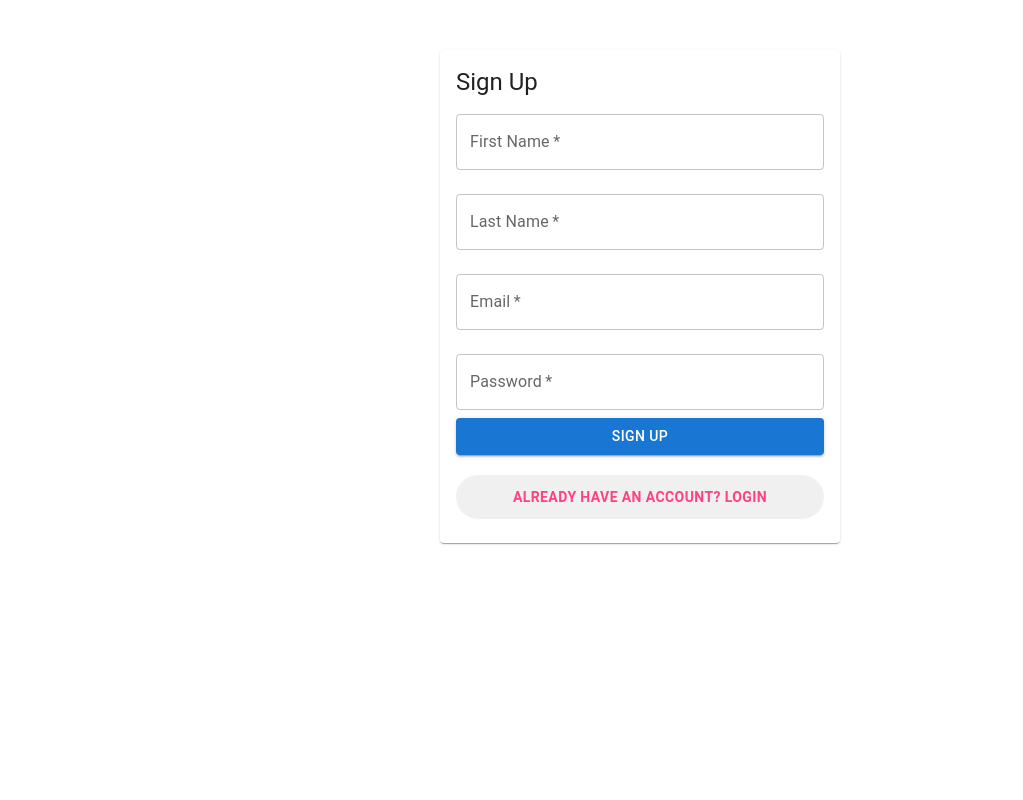
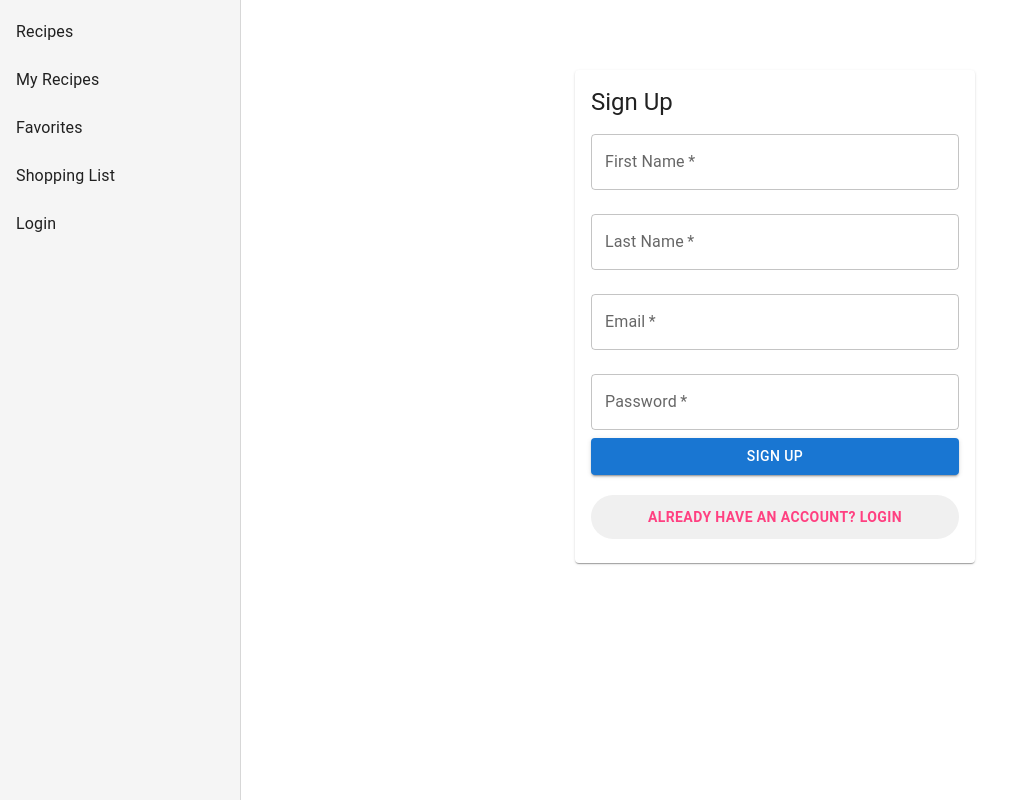
Before and after one commit to Andreeaenee/CookingTime, a React (Create React App) app in the folder fe/: page /signup in a window 1280 px wide. Shown: the whole page, without its empty margins (0-1023 px from the left). Built offline with nearby package versions, Linux system fonts and the light colour scheme.

Commit message:
Wrapper on Sign Up

```diff
--- a/fe/src/pages/SignUpPage.js
+++ b/fe/src/pages/SignUpPage.js
@@ -10,6 +10,7 @@ import Typography from "@mui/material/Typography";
 import Snackbar from "@mui/material/Snackbar";
 import MuiAlert from "@mui/material/Alert";
 import { handleSignUp } from "../api/Users"; // Import the handleSignUp function
+import Wrapper from "../components/Wrapper"; // Import the Wrapper component
 
 const Alert = React.forwardRef(function Alert(props, ref) {
   return <MuiAlert elevation={6} ref={ref} variant="filled" {...props} />;
@@ -47,6 +48,7 @@ const SignUpPage = () => {
   };
 
   return (
+    <Wrapper>
       <div style={{ display: "flex", justifyContent: "center", marginTop: "50px" }}>
         <Card sx={{ maxWidth: 400 }}>
           <CardContent>
@@ -125,6 +127,7 @@ const SignUpPage = () => {
           </Alert>
         </Snackbar>
       </div>
+    </Wrapper>
   );
 };
 
```
Lines whose indentation alone changed are shown as unchanged.
